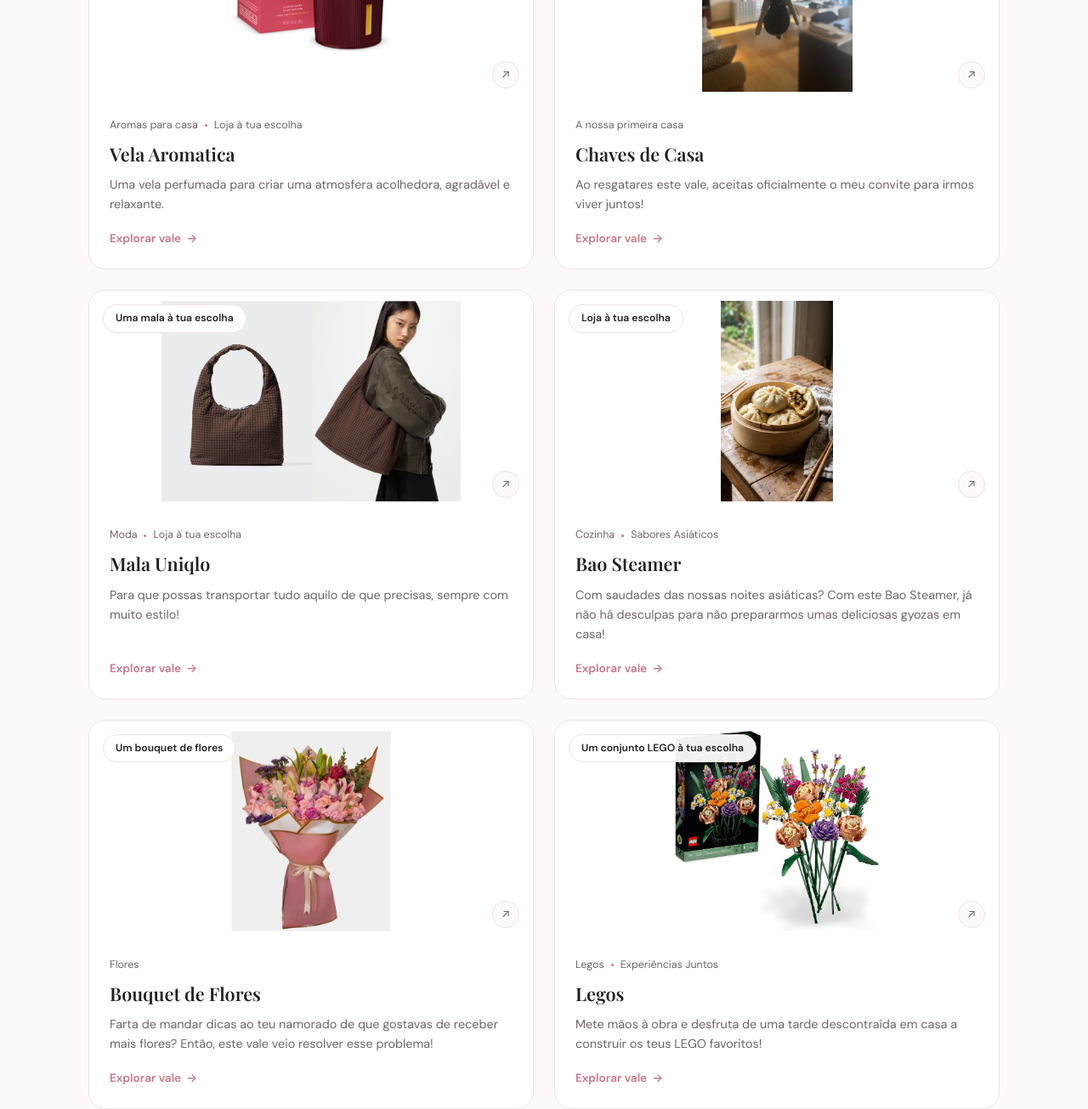
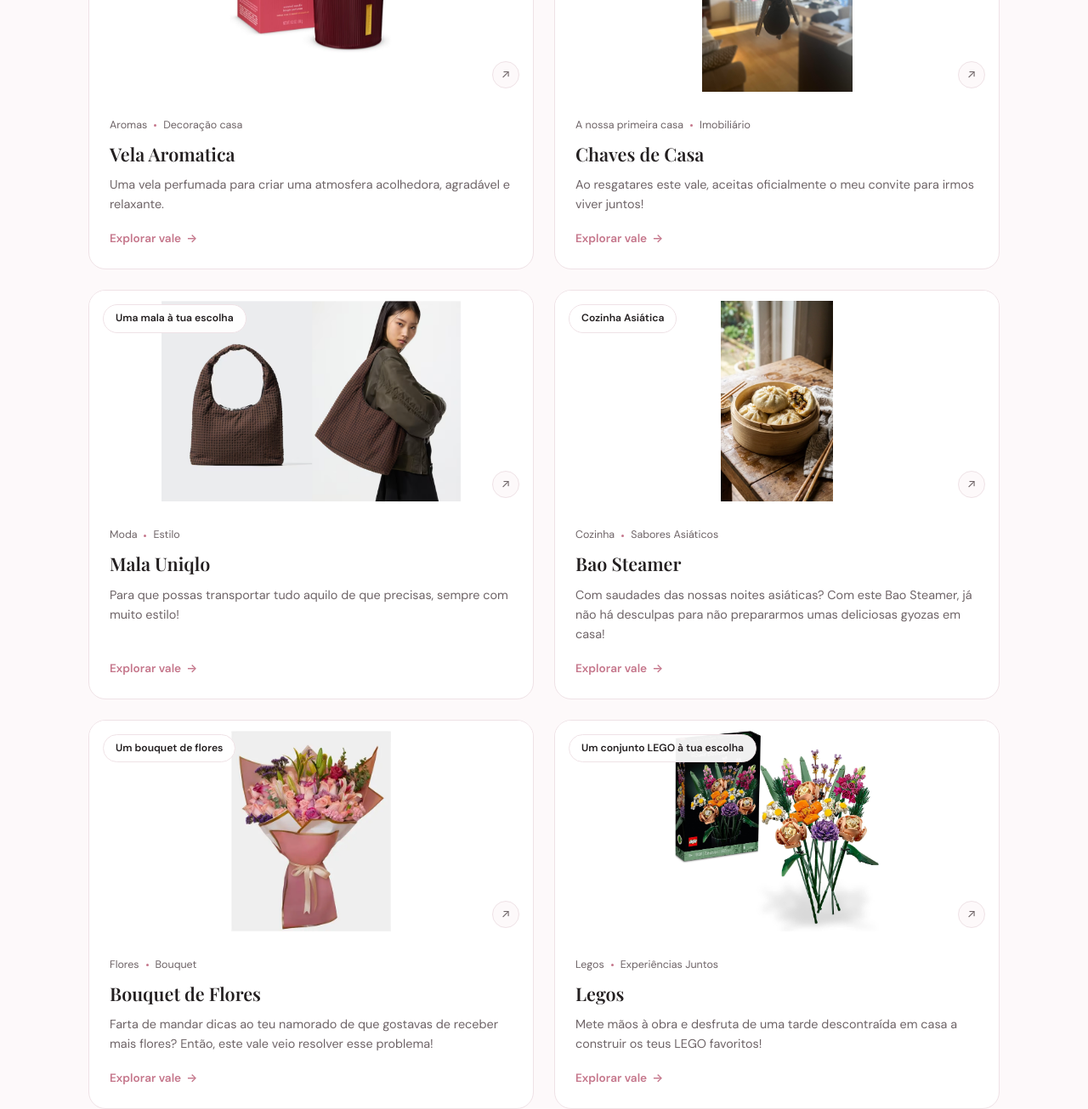
Before and after one commit to abonecas/VouchersLu, a plain HTML site: page index.html in a window 1280 px wide. Shown: the part 800-2105 px from the top of the page at 85% size. Drawn offline with nearby package versions, Linux system fonts and the light colour scheme; a web font is replaced by a local one.

Commit message:
Update categories and neighborhoods in index.html

```diff
--- a/index.html
+++ b/index.html
@@ -685,8 +685,8 @@
         id: "1",
         password: "aroma",
         title: "Vela Aromatica",
-        category: "Aromas para casa",
-        neighborhood: "Loja à tua escolha",
+        category: "Aromas",
+        neighborhood: "Decoração casa",
         offerLabel: "Uma vela perfumada",
         imageUrl: "vela-aromatica.png",
         imageAlt: "Vela perfumada vermelha com a respetiva caixa",
@@ -705,7 +705,7 @@
         password: "sim",
         title: "Chaves de Casa",
         category: "A nossa primeira casa",
-        neighborhood: "",
+        neighborhood: "Imobiliário",
         offerLabel: "Acesso ao nosso primeiro lar ❤️",
         imageUrl: "chavecasa.jpg",
         imageAlt: "Chaves do apartamento na nossa primeira casa",
@@ -726,7 +726,7 @@
         password: "estilo",
         title: "Mala Uniqlo",
         category: "Moda",
-        neighborhood: "Loja à tua escolha",
+        neighborhood: "Estilo",
         offerLabel: "Uma mala à tua escolha",
         imageUrl: "malauniqlo.png",
         imageAlt: "Mala castanha da Uniqlo apresentada por uma modelo",
@@ -747,7 +747,7 @@
         title: "Bao Steamer",
         category: "Cozinha",
         neighborhood: "Sabores Asiáticos",
-        offerLabel: "Loja à tua escolha",
+        offerLabel: "Cozinha Asiática",
         imageUrl: "bao.webp",
         imageAlt: "Gyozas acabadas de preparar num cesto de bambu",
         shortDescription: "Com saudades das nossas noites asiáticas? Com este Bao Steamer, já não há desculpas para não prepararmos umas deliciosas gyozas em casa!",
@@ -766,7 +766,7 @@
         password: "rosas",
         title: "Bouquet de Flores",
         category: "Flores",
-        neighborhood: "",
+        neighborhood: "Bouquet",
         offerLabel: "Um bouquet de flores",
         imageUrl: "flores.webp",
         imageAlt: "Bouquet de flores cor-de-rosa",
```
